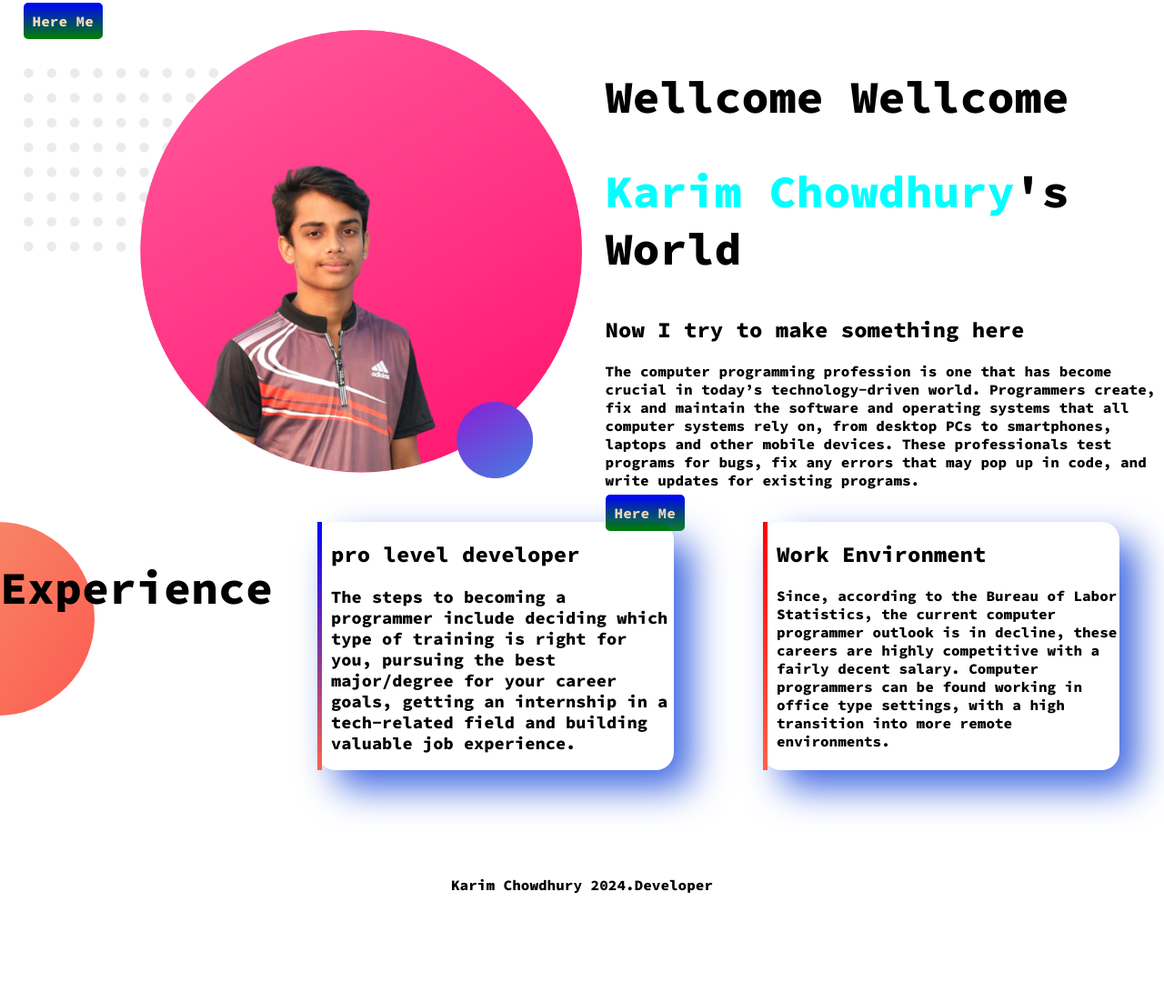
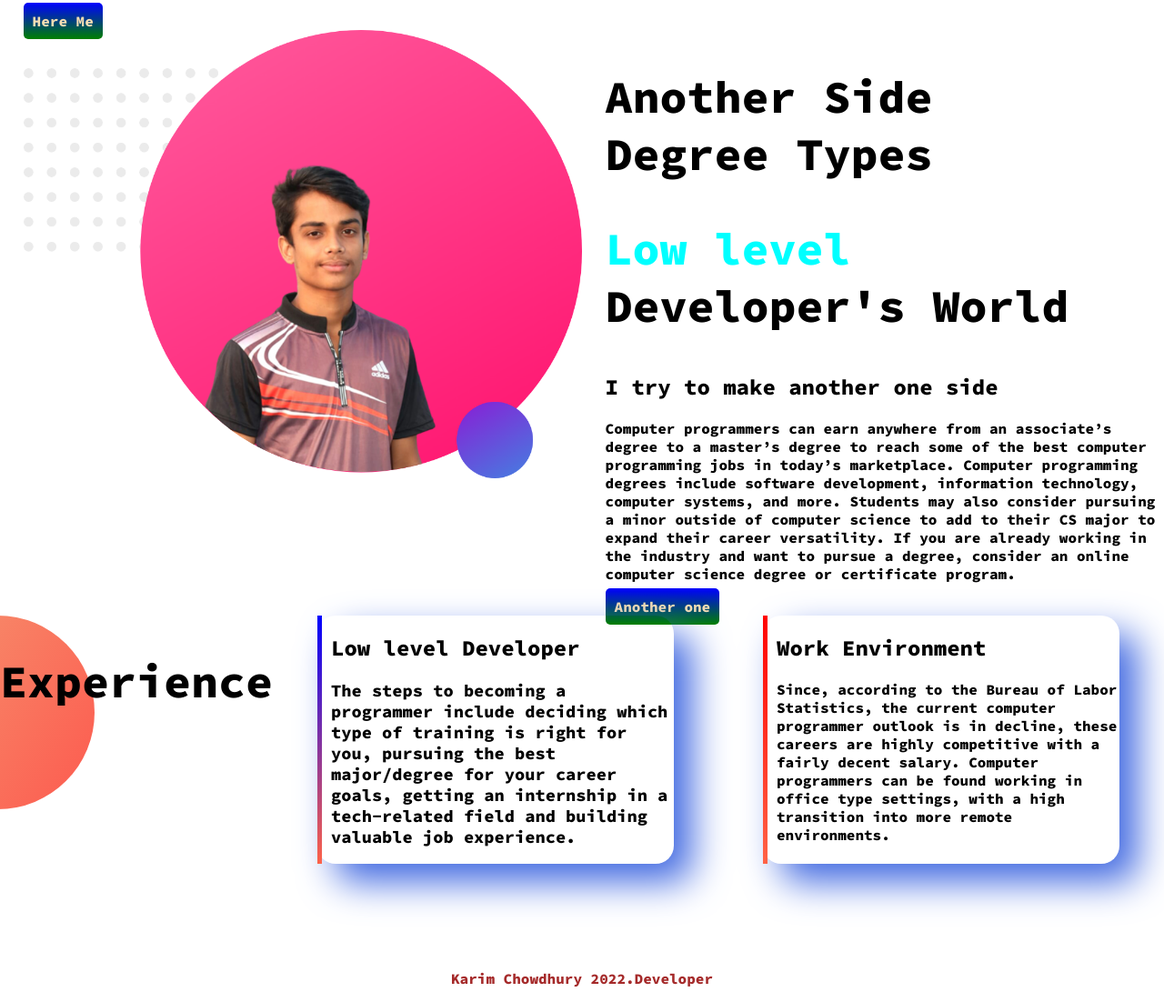
Before and after one commit to Karim-Chowdhury/Karim-web, a plain HTML site: page index.html in a window 1280 px wide. Shown: the part 507-1609 px from the top of the page at 91% size. Before the commit the page ends 1506 px from the top, so only its background shows below. Drawn offline with Linux system fonts and the light colour scheme.

Commit message:
thured commit

```diff
--- a/index.html
+++ b/index.html
@@ -25,23 +25,24 @@
        </div>
    </section>
 
-   <section class="">
+   <section class="middle-baner">
     <div class="half-width">
         <img src="images/image 9.png" alt="">
     </div>
     <div class="half-width">
-         <h1>Wellcome Wellcome</h1>
-         <h1><span class="orenge-color">Karim Chowdhury</span>'s World</h1>
-         <h2>Now I try to make something here</h2>
-         <p>The computer programming profession is one that has become crucial in today’s technology-driven world. Programmers create, fix and maintain the software and operating systems that all computer systems rely on, from desktop PCs to smartphones, laptops and other mobile devices. These professionals test programs for bugs, fix any errors that may pop up in code, and write updates for existing programs.</p>
-         <a class="link-button" terget="_blank" href="https://www.facebook.com/">Here Me</a>
+         <h1>Another Side <br> Degree Types</h1>
+         <h1><span class="orenge-color">Low level</span> Developer's World</h1>
+         <h2>I try to make another one side</h2>
+         <p>Computer programmers can earn anywhere from an associate’s degree to a master’s degree to reach some of the best computer programming jobs in today’s marketplace.  Computer programming degrees include software development, information technology, computer systems, and more.  Students may also consider pursuing a minor outside of computer science to add to their CS major to expand their career versatility.  If you are already working in the industry and want to pursue a degree, consider an online computer science degree or certificate program.</p>
+
+         <a class="link-button" terget="_blank" href="https://www.facebook.com/">Another one</a>
     </div>
 </section>
 <section class="ex">
     <h1>Experience</h1>
     <div class="experience">
         <div id="full-stack"class="size">
-            <h2>pro level developer</h2>
+            <h2>Low level Developer</h2>
             <h3>The steps to becoming a programmer include deciding which type of training is right for you, pursuing the best major/degree for your career goals, getting an internship in a tech-related field and building valuable job experience.</h3>
         </div>
         <div id="baby-web"class="size">
@@ -52,7 +53,7 @@
     </div>
 </section>
 <footer>
-    <p>Karim Chowdhury 2024.Developer</p>
+    <p>Karim Chowdhury 2022.Developer</p>
 </footer>
 
 </body>
--- a/style.css
+++ b/style.css
@@ -52,11 +52,15 @@ section{
 .ex{
     background-image: url(/images/exp-bg.png);
     background-repeat: no-repeat;
+    size: 20px;
+
 }
+
 #full-stack{
     border-left: 5px solid;
     border-image: linear-gradient(blue ,tomato);
     border-image-slice: 2;
+
 }
 #baby-web{
     border-left: 5px solid;
@@ -65,4 +69,5 @@ section{
 }
 footer p{
     text-align: center;
+    color: brown;
 }
```
